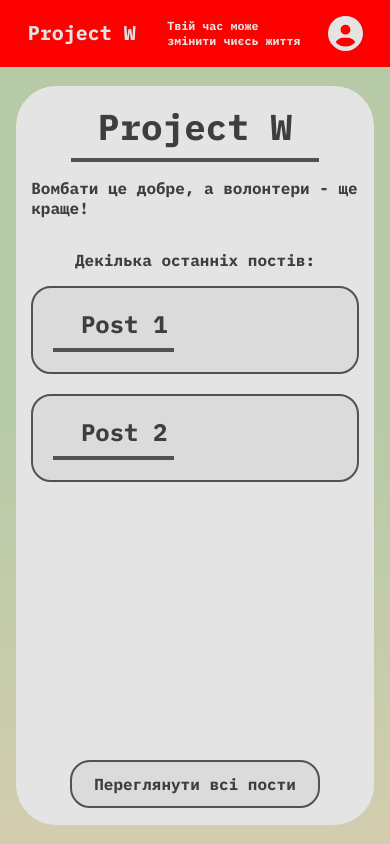
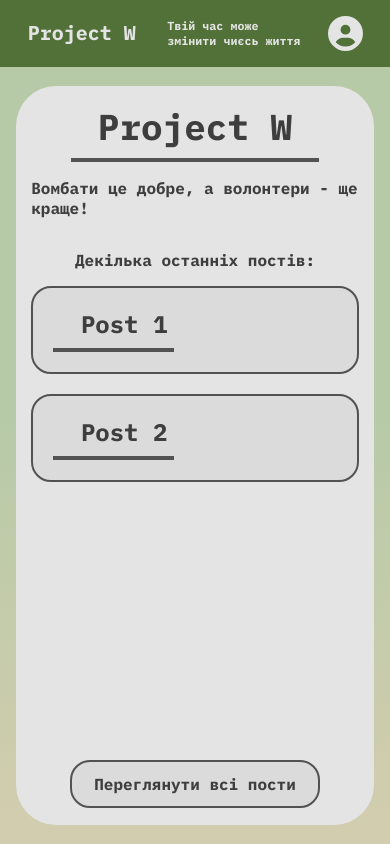
Before and after one commit to amasyaska/project-w, a React (Vite) app in the folder src/django-container/frontend/: page / in a window 390 px wide. Built offline with nearby package versions, Linux system fonts and the light colour scheme.

Commit message:
fix: header color

```diff
--- a/src/django-container/frontend/src/components/Header.module.css
+++ b/src/django-container/frontend/src/components/Header.module.css
@@ -43,8 +43,6 @@
 
 @media only screen and (max-width: 820px) {
     .header {
-        background-color: orange;
-
         h1 {
             font-size: 28px;
             top: 1px;
@@ -56,14 +54,10 @@
             text-wrap: wrap;
         }
     }
-
-
 }
 
 @media only screen and (max-width: 500px) {
     .header {
-        background-color: red;
-
         h1 {
             font-size: 20px;
             top: 3px;
@@ -73,5 +67,4 @@
             font-size: 3vw;
         }
     }
-
 }
```
